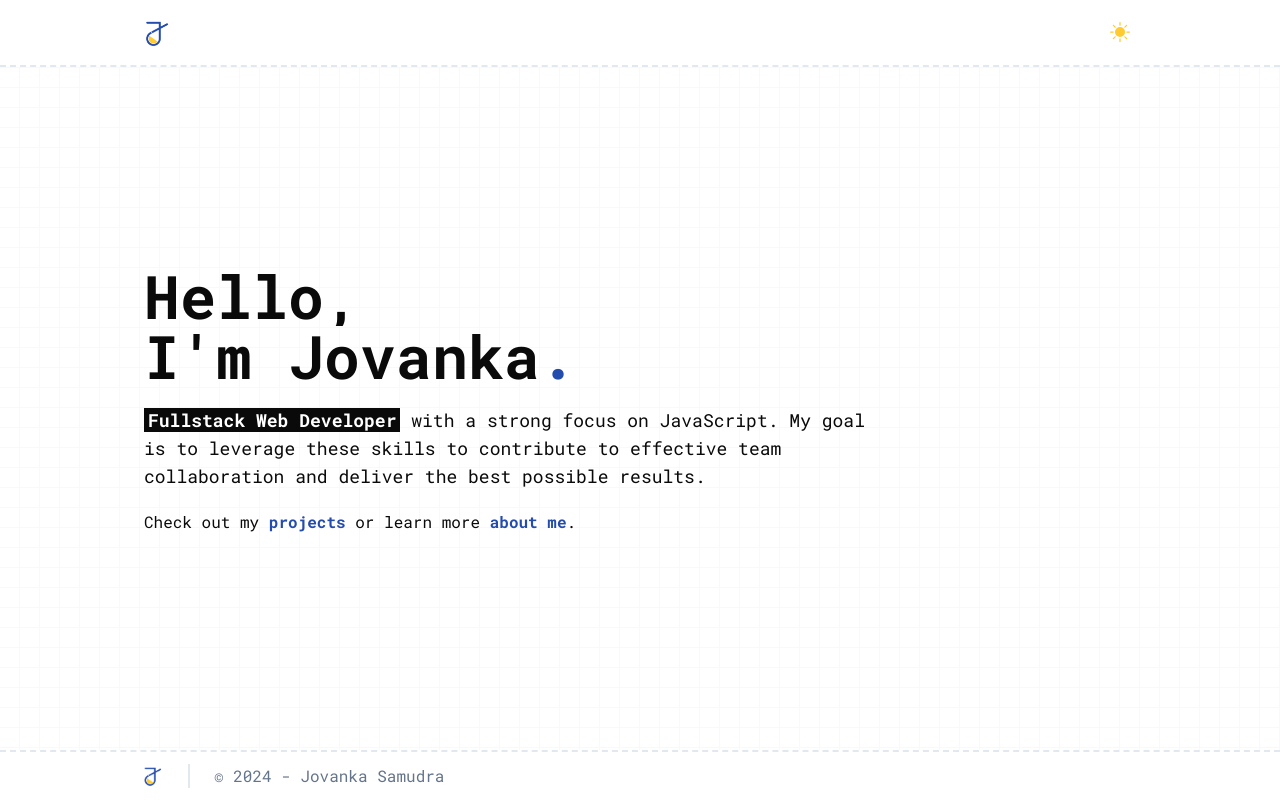
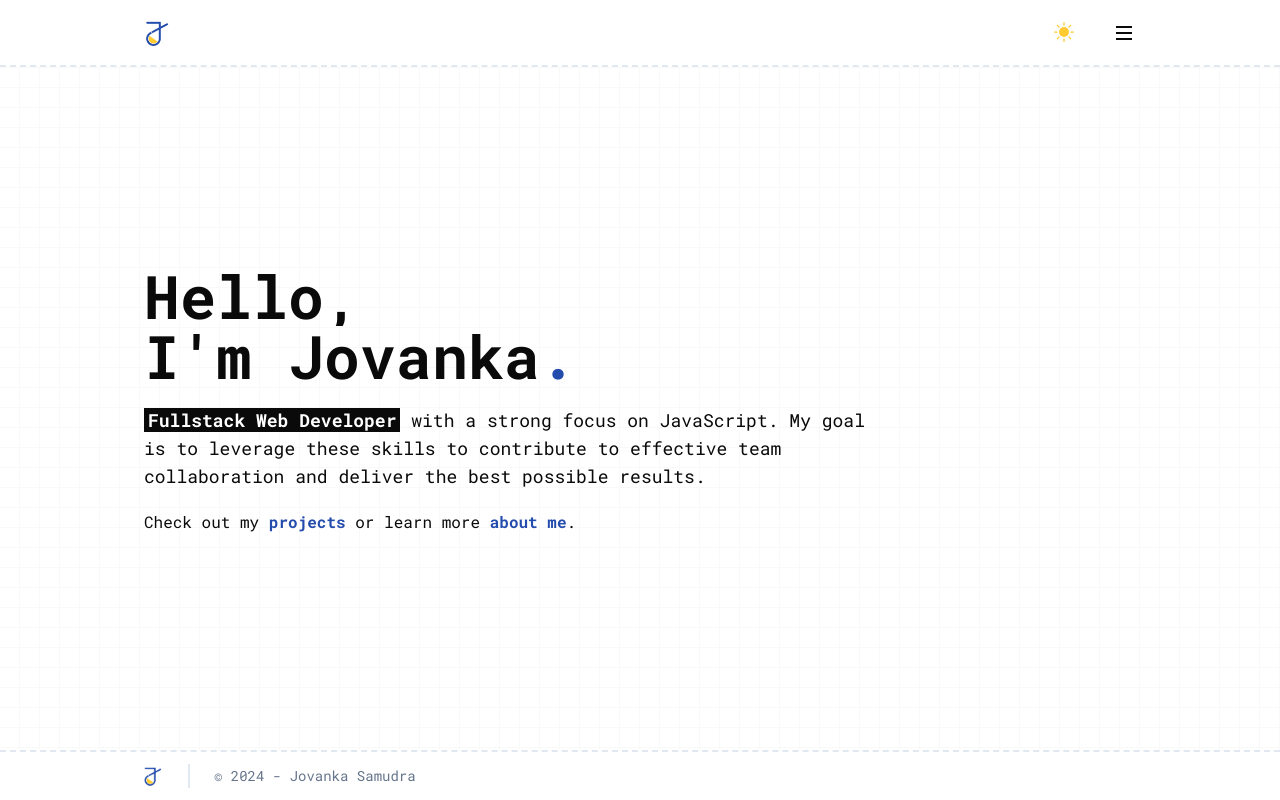
Before and after one commit to samudrajovanka/portfolio-v3, a Next.js app: page / in a window 1280 px wide. Built offline with nearby package versions, Linux system fonts and the light colour scheme; no server answers.

Commit message:
feat: add navigation

```diff
--- a/src/assets/styles/globals.css
+++ b/src/assets/styles/globals.css
@@ -8,11 +8,11 @@
   }
 
   html {
-    @apply bg-white;
+    @apply bg-theme-light;
   }
 
   html.dark {
-    @apply bg-neutral-950;
+    @apply bg-theme-dark;
   }
 }
 
@@ -30,7 +30,7 @@
   }
 
   .bg-theme {
-    @apply bg-white dark:bg-neutral-950;
+    @apply bg-theme-light dark:bg-theme-dark;
   }
 
   .min-h-d-screen {
--- a/src/components/elements/Text/index.tsx
+++ b/src/components/elements/Text/index.tsx
@@ -28,7 +28,7 @@ const Text: React.FC<TextProps> = ({
     if (resetColor) return '';
 
     const colorClassName = {
-      normal: 'text-neutral-950 dark:text-white',
+      normal: 'text-theme-dark dark:text-theme-light',
       subtitle: 'text-subtitle'
     };
 
--- a/src/components/parts/Footer/index.tsx
+++ b/src/components/parts/Footer/index.tsx
@@ -11,12 +11,12 @@ const Footer = () => {
     <footer className="text-subtitle border-content bg-theme z-[2] border-t-2">
       <Container className="flex flex-col items-center gap-2 p-3 md:flex-row md:justify-between">
         <Reveal>
-          <div className="flex justify-center gap-6">
+          <div className="flex items-center gap-6">
             <Logo size="sm" />
 
             <div className="bg-subtitle h-6 w-[2px]" />
 
-            <Text resetColor>&copy; {currentYear} - Jovanka Samudra</Text>
+            <Text resetColor typography="description">&copy; {currentYear} - Jovanka Samudra</Text>
           </div>
         </Reveal>
 
--- /dev/null
+++ b/src/components/parts/HamburgerButton/index.tsx
@@ -0,0 +1,82 @@
+'use client';
+
+import { motion, type Variants } from 'framer-motion';
+import { twMerge } from 'tailwind-merge';
+
+import { HamburgerButtonProps } from './types';
+
+const HamburgerButton: React.FC<HamburgerButtonProps> = ({
+  title = 'hamburger button',
+  className,
+  isOpen,
+  ...buttonProps
+}) => {
+  const baseClassNameLine = 'block w-full h-[2px] bg-theme-dark dark:bg-theme-light';
+
+  const topLineVariants: Variants = {
+    open: {
+      rotate: 45,
+      translateY: '50%'
+    },
+    close: {
+      rotate: 0,
+      translateY: 0
+    }
+  };
+
+  const middleLineVariants: Variants = {
+    open: {
+      width: 0,
+      display: 'none'
+    },
+    close: {
+      width: '100%',
+      display: 'block'
+    }
+  };
+
+  const bottomLineVariants: Variants = {
+    open: {
+      rotate: -45,
+      translateY: '-50%'
+    },
+    close: {
+      rotate: 0,
+      translateY: 0
+    }
+  };
+
+  return (
+    <button
+      type="button"
+      title={title}
+      className={twMerge(
+        'w-8 aspect-square flex flex-col justify-center p-2 relative',
+        isOpen ? 'gap-0' : 'gap-1',
+        className
+      )}
+      {...buttonProps}
+    >
+      <motion.span
+        className={twMerge(baseClassNameLine)}
+        variants={topLineVariants}
+        initial="close"
+        animate={isOpen ? 'open' : 'close'}
+      />
+      <motion.span
+        className={twMerge(baseClassNameLine, 'w-3/4')}
+        variants={middleLineVariants}
+        initial="close"
+        animate={isOpen ? 'open' : 'close'}
+      />
+      <motion.span
+        className={twMerge(baseClassNameLine)}
+        variants={bottomLineVariants}
+        initial="close"
+        animate={isOpen ? 'open' : 'close'}
+      />
+    </button>
+  );
+};
+
+export default HamburgerButton;
--- /dev/null
+++ b/src/components/parts/HamburgerButton/types.ts
@@ -0,0 +1,3 @@
+export type HamburgerButtonProps = Omit<React.ButtonHTMLAttributes<HTMLButtonElement>, 'type' | 'children'> & {
+  isOpen: boolean;
+};
--- a/src/components/parts/Navbar/index.tsx
+++ b/src/components/parts/Navbar/index.tsx
@@ -1,21 +1,21 @@
 import Container from '@/components/elements/Container';
 import Link from '@/components/elements/Link';
 import Logo from '@/components/parts/Logo';
+import Navigation from '@/components/parts/Navigation';
 import ThemeButton from '@/components/parts/ThemeButton';
 
 const Navbar = () => {
   return (
-    <nav className="border-content bg-theme sticky top-0 z-[999] border-b-2">
-      <Container className="flex items-center justify-between p-3">
+    <div className="border-content bg-theme sticky top-0 z-navbar border-b-2">
+      <Container className="flex items-center gap-6 p-3">
         <Link href="/" title="home">
           <Logo />
         </Link>
 
-        <div>
-          <ThemeButton />
-        </div>
+        <ThemeButton className="ml-auto" />
+        <Navigation />
       </Container>
-    </nav>
+    </div>
   );
 };
 
--- /dev/null
+++ b/src/components/parts/Navigation/data.ts
@@ -0,0 +1,20 @@
+import type { Menu } from './types';
+
+export const NAVIGATION_MENU: Menu[] = [
+  {
+    title: 'Home',
+    href: '/'
+  },
+  {
+    title: 'Projects',
+    href: '/projects'
+  },
+  {
+    title: 'Blogs',
+    href: '/blogs'
+  },
+  {
+    title: 'About',
+    href: '/about'
+  }
+];
--- /dev/null
+++ b/src/components/parts/Navigation/index.tsx
@@ -0,0 +1,65 @@
+'use client';
+
+import { useState } from 'react';
+
+import { motion, type Variants } from 'framer-motion';
+
+import Link from '@/components/elements/Link';
+import Reveal from '@/components/elements/Reveal';
+import HamburgerButton from '@/components/parts/HamburgerButton';
+
+import { NAVIGATION_MENU } from './data';
+
+const Navigation = () => {
+  const [isOpenNav, setIsOpenNav] = useState(false);
+
+  const toggleOpenNav = () => {
+    setIsOpenNav((prev) => !prev);
+  };
+
+  const navigationVariants: Variants = {
+    open: {
+      translateY: 0
+    },
+    close: {
+      translateY: '-100%'
+    }
+  };
+
+  return (
+    <div>
+      <HamburgerButton
+        isOpen={isOpenNav}
+        onClick={toggleOpenNav}
+        title={isOpenNav ? 'close navigation' : 'open navigation'}
+        className="relative z-navbar-hamburger"
+      />
+
+      <motion.nav
+        className="bg-theme fixed inset-0 z-navbar-navigation flex flex-col items-center justify-center gap-7"
+        variants={navigationVariants}
+        initial="close"
+        animate={isOpenNav ? 'open' : 'close'}
+
+        transition={{
+          duration: 1,
+          ease: 'anticipate'
+        }}
+      >
+        {NAVIGATION_MENU.map((item) => (
+          <Reveal key={item.href}>
+            <Link
+              href="/"
+              className="text-2xl after:h-[4px] sm:text-3xl"
+              onClick={toggleOpenNav}
+            >
+              {item.title}
+            </Link>
+          </Reveal>
+        ))}
+      </motion.nav>
+    </div>
+  );
+};
+
+export default Navigation;
--- /dev/null
+++ b/src/components/parts/Navigation/types.ts
@@ -0,0 +1,4 @@
+export type Menu = {
+  title: string;
+  href: string;
+};
--- a/tailwind.config.ts
+++ b/tailwind.config.ts
@@ -1,4 +1,5 @@
 import type { Config } from 'tailwindcss';
+import colors from 'tailwindcss/colors';
 
 const config: Config = {
   content: [
@@ -18,6 +19,10 @@ const config: Config = {
         },
         secondary: {
           main: '#FFCB30'
+        },
+        theme: {
+          light: colors.white,
+          dark: colors.neutral[950]
         }
       },
       transitionTimingFunction: {
@@ -27,6 +32,11 @@ const config: Config = {
       },
       backgroundImage: {
         'rect-pattern': 'url("/images/rect-pattern.png")'
+      },
+      zIndex: {
+        navbar: '999',
+        'navbar-hamburger': '1001',
+        'navbar-navigation': '1000'
       }
     }
   },
```
